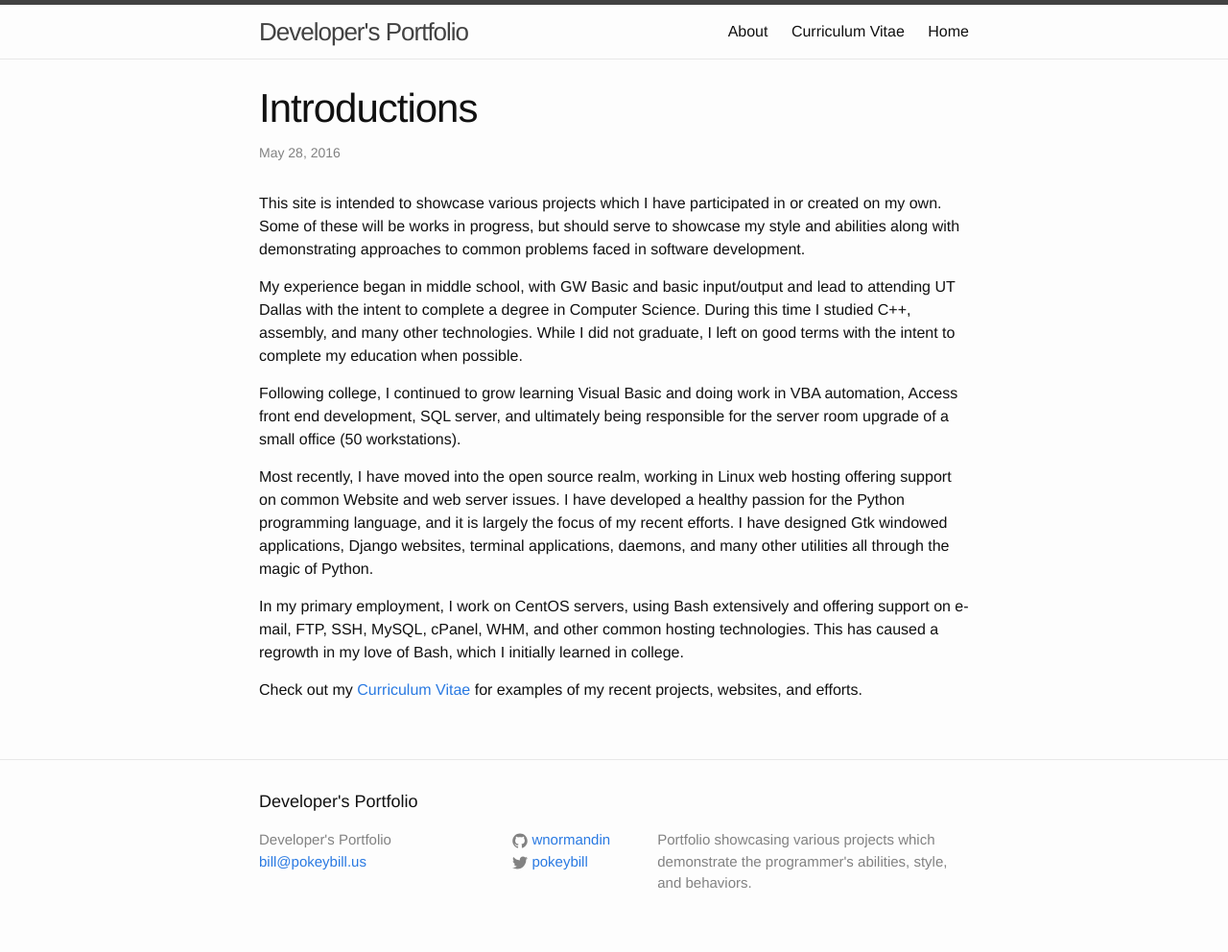
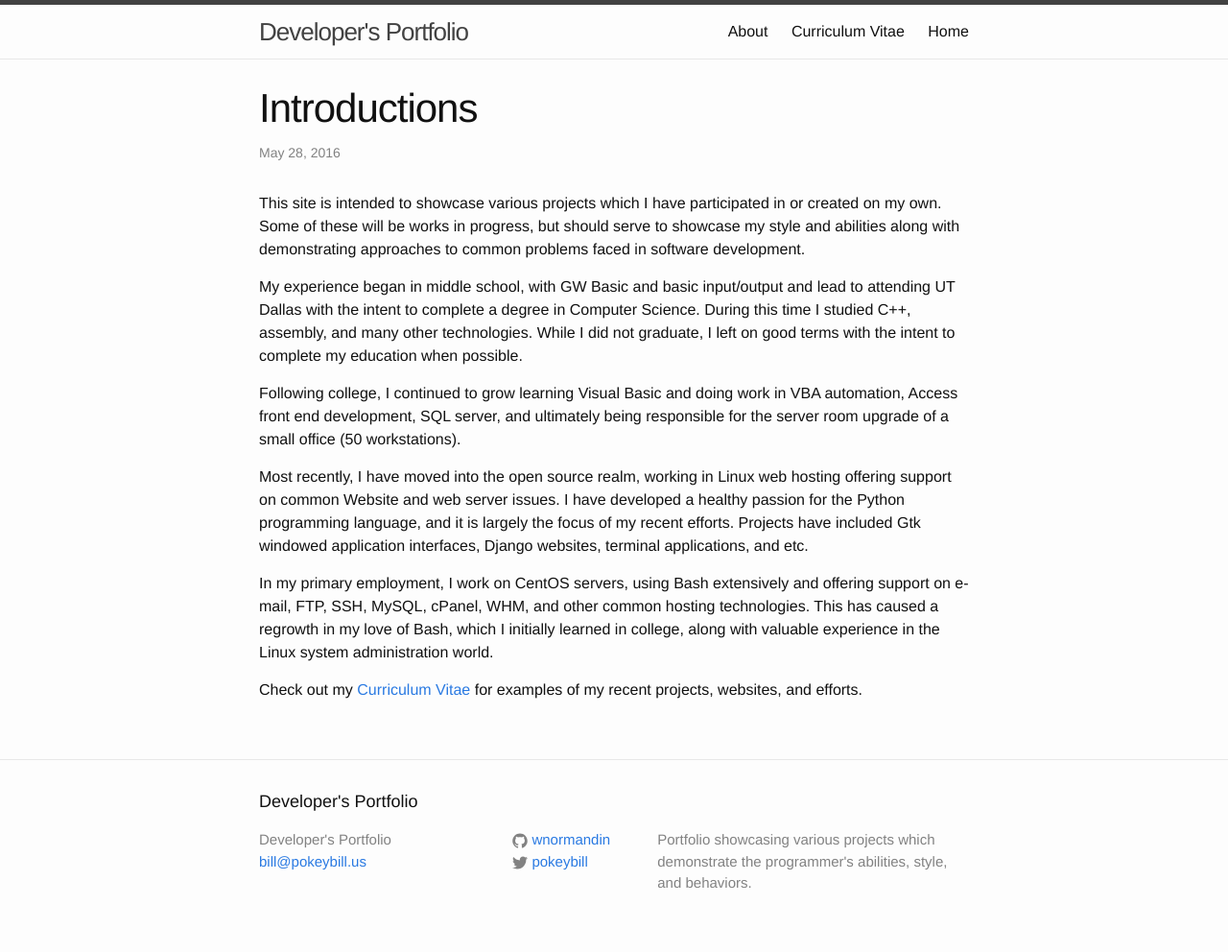
Before and after one commit to wnormandin/wnormandin.github.io, a Jekyll site: the page built from _posts/2016-05-28-introductions.markdown, in a window 1280 px wide. Shown: the whole page at 96% size. Built offline with Jekyll 4.4.1, drawn with Linux system fonts in a browser that asks for light colours.

Commit message:
Update 2016-05-28-introductions.markdown

```diff
--- a/_posts/2016-05-28-introductions.markdown
+++ b/_posts/2016-05-28-introductions.markdown
@@ -11,9 +11,9 @@ My experience began in middle school, with GW Basic and basic input/output and l
 
 Following college, I continued to grow learning Visual Basic and doing work in VBA automation, Access front end development, SQL server, and ultimately being responsible for the server room upgrade of a small office (50 workstations).
 
-Most recently, I have moved into the open source realm, working in Linux web hosting offering support on common Website and web server issues.  I have developed a healthy passion for the Python programming language, and it is largely the focus of my recent efforts.  I have designed Gtk windowed applications, Django websites, terminal applications, daemons, and many other utilities all through the magic of Python.
+Most recently, I have moved into the open source realm, working in Linux web hosting offering support on common Website and web server issues.  I have developed a healthy passion for the Python programming language, and it is largely the focus of my recent efforts.  Projects have included Gtk windowed application interfaces, Django websites, terminal applications, and etc.
 
-In my primary employment, I work on CentOS servers, using Bash extensively and offering support on e-mail, FTP, SSH, MySQL, cPanel, WHM, and other common hosting technologies.  This has caused a regrowth in my love of Bash, which I initially learned in college.
+In my primary employment, I work on CentOS servers, using Bash extensively and offering support on e-mail, FTP, SSH, MySQL, cPanel, WHM, and other common hosting technologies.  This has caused a regrowth in my love of Bash, which I initially learned in college, along with valuable experience in the Linux system administration world.
 
 Check out my [Curriculum Vitae][cv] for examples of my recent projects, websites, and efforts.
 
```
